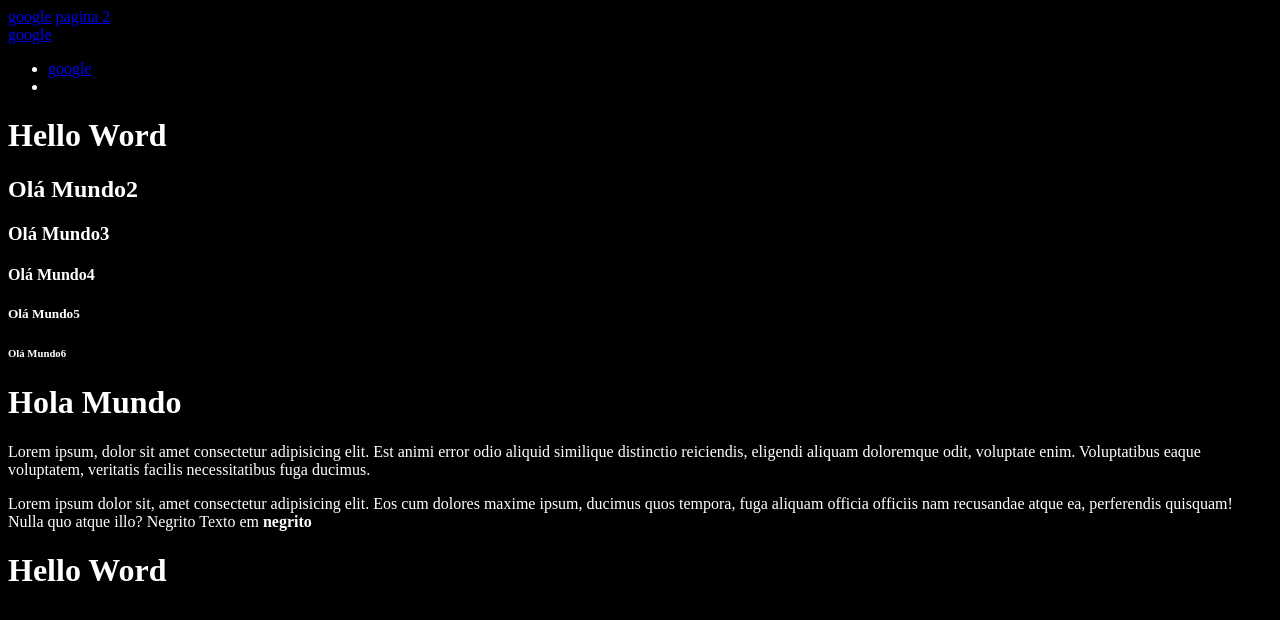
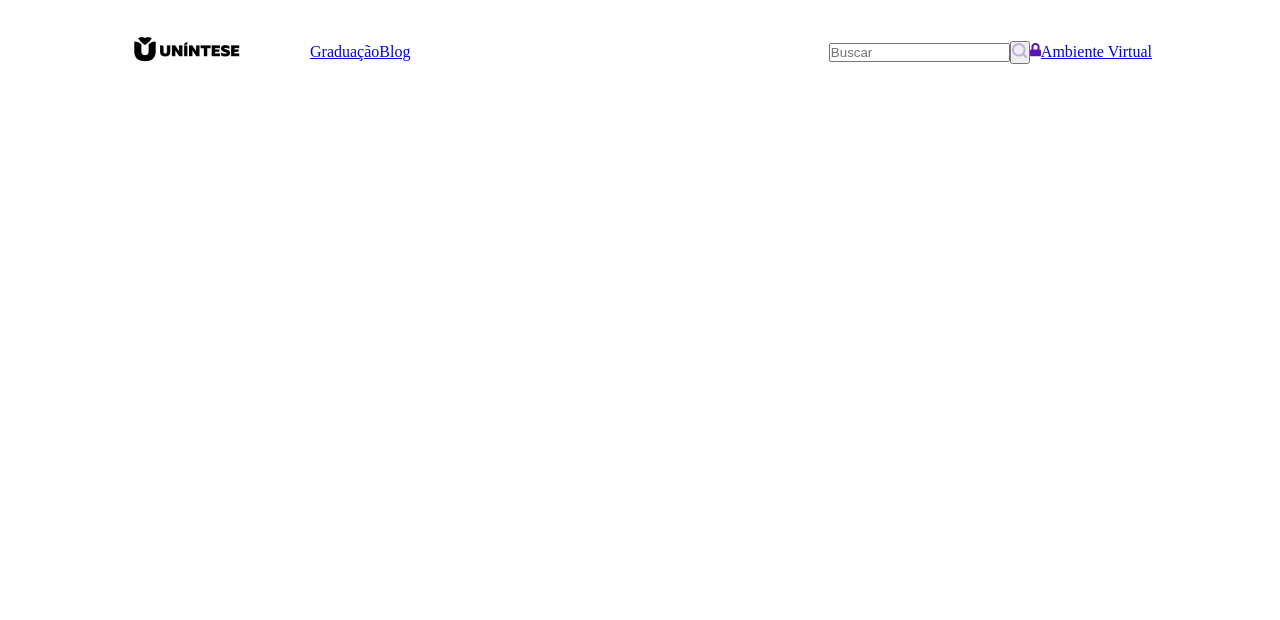
Before and after one commit to Gestao-de-Performance/conteudo-visto-em-aula-Mirian-klenk, a plain HTML site: page index.html in a window 1280 px wide. Drawn offline with Linux system fonts and the light colour scheme.

Commit message:
Novo_projeto.mago
Começamos um novo projeto

```diff
--- a/index.css
+++ /dev/null
@@ -1,4 +0,0 @@
-body{
-    background-color: black;
-    color:white;
-}
--- a/index.html
+++ b/index.html
@@ -1,75 +1,29 @@
 <!DOCTYPE html>
 <html lang="pt-br">
-  <head>
-    <meta chatset="UTF-8">
-    <meta name="viewport" content="width=device-width,initial-scale=1.0">
-
-<meta name="description" content="vai ser a descrição do site">
-
-<meta name="keywords" content="curso de programação, curso de programação"> <!---São as palavras chaves--->
-
-<meta name="author" content="Mago"> <!---Autor do site-->
-
-
-
-
-  </head>
-
-   <link rel="stylesheet" href="index.css">
-  <body>
-
-
-
-    <!--Comentário-->
+<head>
+    <meta charset="UTF-8">
+    <meta name="viewport" content="width=device-width, initial-scale=1.0">
+    <title>Faculdade.Digital</title>
+    <link rel="stylesheet" href="style.css">
+</head>
+<body>
     <header>
-
-      <!--cabeçalho do site-->
-
-<nav>
-<a href="google.com.br">google</a>
-<a href="pagina2.html">pagina 2</a>
-</nav>
-<a href="https://google.com.br"target="_blabk">google</a>
-<a href="pagina2.html" target="_blank"></a>
-<nav>
-<ul>
-<li><a href="https://google.com.br"target="_blabk">google</a> </li>
-<li><a href="#"></a></li>
-</ul>
-
-</nav>
-
-
-      <!--Comentário-->
-
+        <nav class="flex marginSite">
+            <a href="#"><img src="img/logo.webp"></a>
+           <div class="flex containerMenuPrincipal">
+            <div class="flex containerBlogGrad">
+                   <a href="#">Graduação</a>
+                    <a href="#">Blog</a>
+            </div>
+            <div class="flex containerBuscarAmb">
+                <div class="flex containerBuscar">
+                    <input placeholder="Buscar">
+                    <button><img src="img/lupa.webp" ></button>
+                </div>
+                <a href="#"><img src="img/cadeado.webp">Ambiente Virtual</a>
+            </div>
+           </div>
+        </nav>
     </header>
-    <main>
-        <!--Corpo do Site-->
-        <h1>Hello Word</h1>
-        <h2>Olá Mundo2</h2>
-        <h3>Olá Mundo3</h3>
-        <h4>Olá Mundo4</h4>
-        <h5>Olá Mundo5</h5>
-
-        <H6>Olá Mundo6</H6>
-        <div>
-            <h1>Hola Mundo</h1>
-        </div>
-<p> Lorem ipsum, dolor sit amet consectetur adipisicing elit. Est animi error odio aliquid similique distinctio reiciendis, eligendi aliquam doloremque odit, voluptate enim. Voluptatibus eaque voluptatem, veritatis facilis necessitatibus fuga ducimus.</p>
-
-<span> Lorem ipsum dolor sit, amet consectetur adipisicing elit. Eos cum dolores maxime ipsum, ducimus quos tempora, fuga aliquam officia officiis nam recusandae atque ea, perferendis quisquam! Nulla quo atque illo? Negrito Texto em <b>negrito </b></span>
-
-    </main>
-    <footer>
-<!---Rodapé dp site-->
-
-        <div>
-            <h1>Hello Word</h1>
-        </div>
-    </main>
-    <footer>
-
-
-    </footer>
-  </body>
+</body>
 </html>
--- /dev/null
+++ b/style.css
@@ -0,0 +1,24 @@
+*{
+margin: 0;
+padding: 0;
+}
+
+header{
+    margin-top: 2.5vw;
+}
+
+.marginSite{
+    margin: 0 10vw;
+}
+.flex{
+    display: flex;
+    align-items: center;
+}
+/*Header*/
+.containerMenuPrincipal{
+    margin-left: 5vw;
+    justify-content: space-between;
+    width: 100%;
+}
+
+/*Fim Header*/
```
Also changed, not shown: img/cadeado.webp (added), img/logo.webp (added), img/lupa.webp (added).
